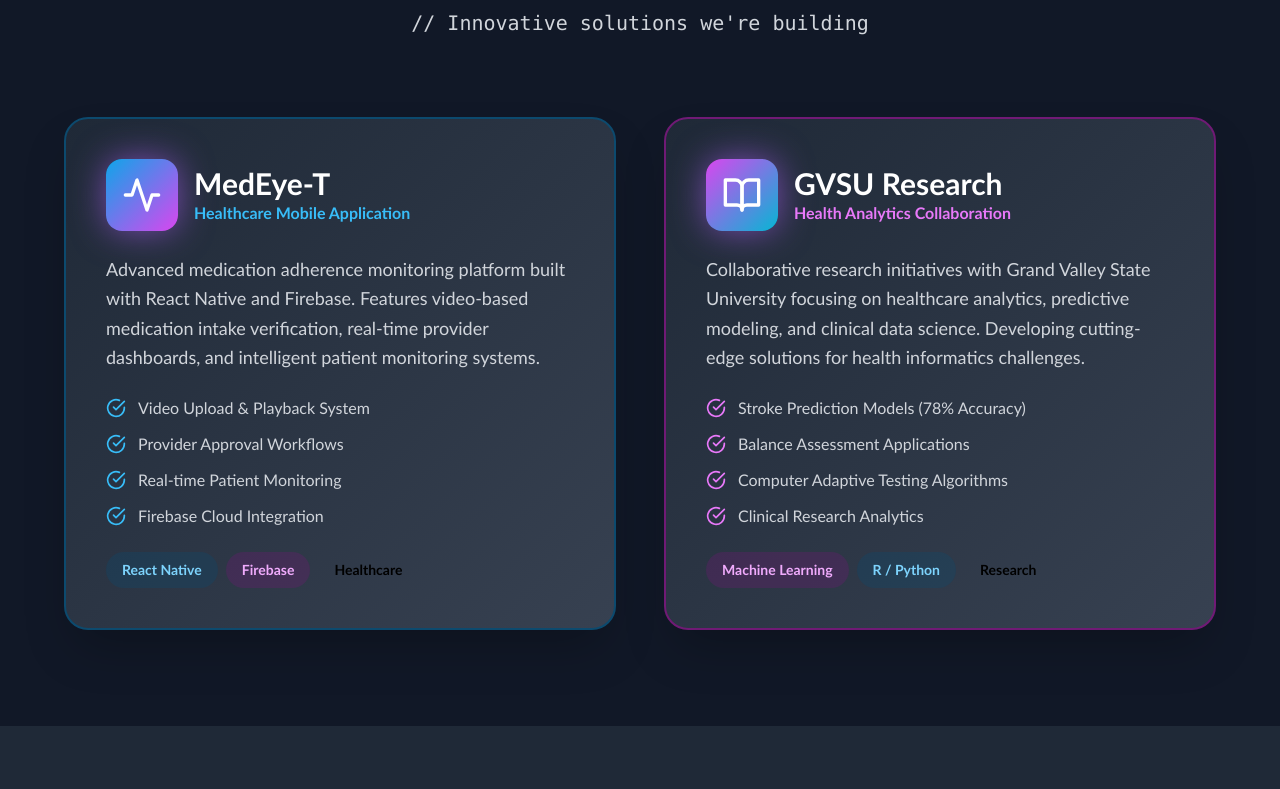
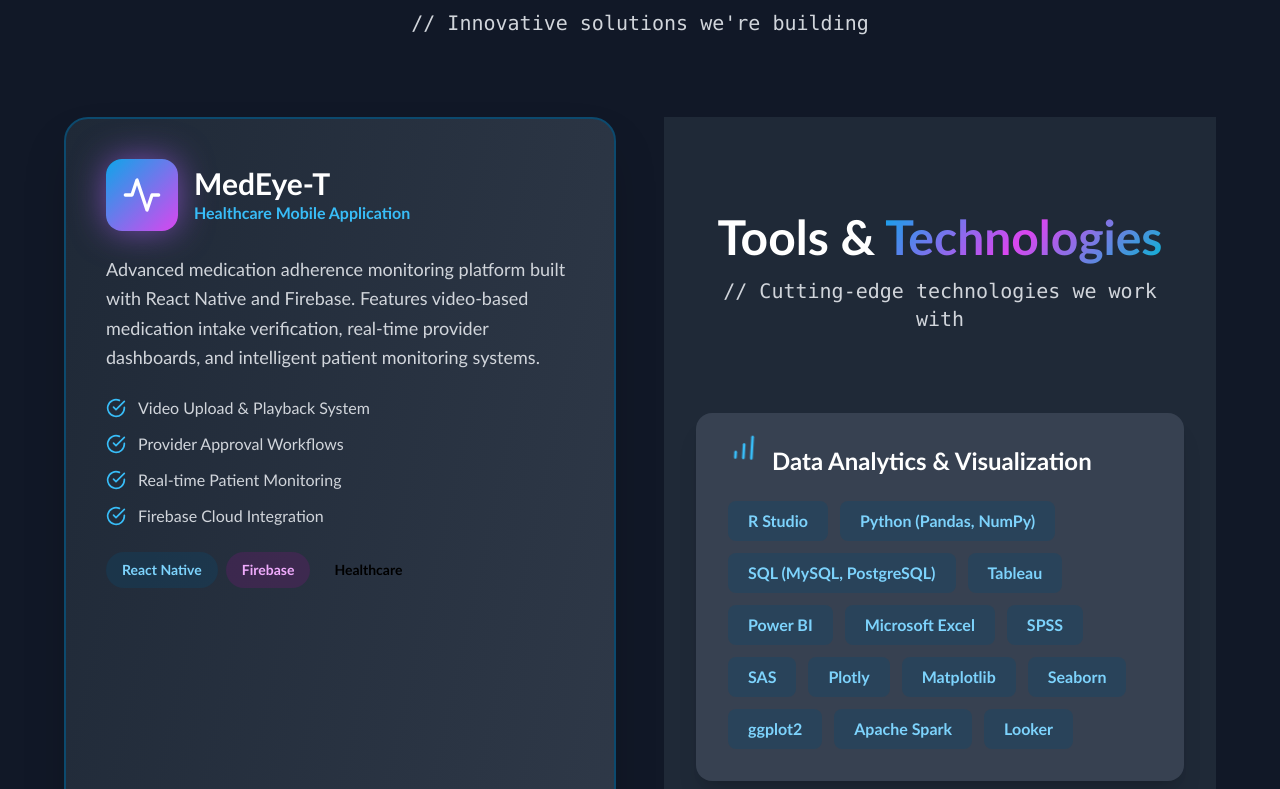
Before and after one commit to dancan1995/brightbytesol, a website: page index.html in a window 1280 px wide. Shown: the part 2491-3280 px from the top of the page. Drawn offline with nearby package versions, Linux system fonts and the light colour scheme.

```diff
--- a/index.html
+++ b/index.html
@@ -750,53 +750,6 @@
                         </div>
                     </div>
                 </div>
-
-                <!-- GVSU Research Projects -->
-                <div class="group bg-gradient-to-br from-secondary-50 to-accent-50 dark:from-gray-800 dark:to-gray-700 rounded-3xl shadow-2xl overflow-hidden transition-all duration-300 hover:scale-105 border-2 border-secondary-200 dark:border-secondary-900 hover-card">
-                    <div class="p-10">
-                        <div class="flex items-center gap-4 mb-6">
-                            <div class="p-4 bg-gradient-to-br from-secondary-500 to-accent-500 rounded-2xl animate-pulse-glow">
-                                <i data-feather="book-open" class="w-10 h-10 text-white"></i>
-                            </div>
-                            <div>
-                                <h3 class="text-3xl font-bold text-gray-900 dark:text-white">GVSU Research</h3>
-                                <p class="text-secondary-600 dark:text-secondary-400 font-semibold">Health Analytics Collaboration</p>
-                            </div>
-                        </div>
-
-                        <p class="text-gray-700 dark:text-gray-300 mb-6 leading-relaxed text-lg">
-                            Collaborative research initiatives with Grand Valley State University focusing on healthcare analytics, predictive modeling, and clinical data science. Developing cutting-edge solutions for health informatics challenges.
-                        </p>
-
-                        <div class="space-y-3 mb-6">
-                            <div class="flex items-center gap-3">
-                                <i data-feather="check-circle" class="w-5 h-5 text-secondary-600 dark:text-secondary-400"></i>
-                                <span class="text-gray-700 dark:text-gray-300">Stroke Prediction Models (78% Accuracy)</span>
-                            </div>
-                            <div class="flex items-center gap-3">
-                                <i data-feather="check-circle" class="w-5 h-5 text-secondary-600 dark:text-secondary-400"></i>
-                                <span class="text-gray-700 dark:text-gray-300">Balance Assessment Applications</span>
-                            </div>
-                            <div class="flex items-center gap-3">
-                                <i data-feather="check-circle" class="w-5 h-5 text-secondary-600 dark:text-secondary-400"></i>
-                                <span class="text-gray-700 dark:text-gray-300">Computer Adaptive Testing Algorithms</span>
-                            </div>
-                            <div class="flex items-center gap-3">
-                                <i data-feather="check-circle" class="w-5 h-5 text-secondary-600 dark:text-secondary-400"></i>
-                                <span class="text-gray-700 dark:text-gray-300">Clinical Research Analytics</span>
-                            </div>
-                        </div>
-
-                        <div class="flex flex-wrap gap-2">
-                            <span class="px-4 py-2 bg-secondary-100 dark:bg-secondary-900/30 text-secondary-700 dark:text-secondary-300 rounded-full text-sm font-semibold">Machine Learning</span>
-                            <span class="px-4 py-2 bg-primary-100 dark:bg-primary-900/30 text-primary-700 dark:text-primary-300 rounded-full text-sm font-semibold">R / Python</span>
-                            <span class="px-4 py-2 bg-accent-100 dark:bg-accent-900/30 text-accent-700 dark:text-accent-300 rounded-full text-sm font-semibold">Research</span>
-                        </div>
-                    </div>
-                </div>
-            </div>
-        </div>
-    </section>
 
     <!-- Tools & Technologies Section -->
     <section id="tools" class="py-24 bg-gray-100 dark:bg-gray-800">
```
